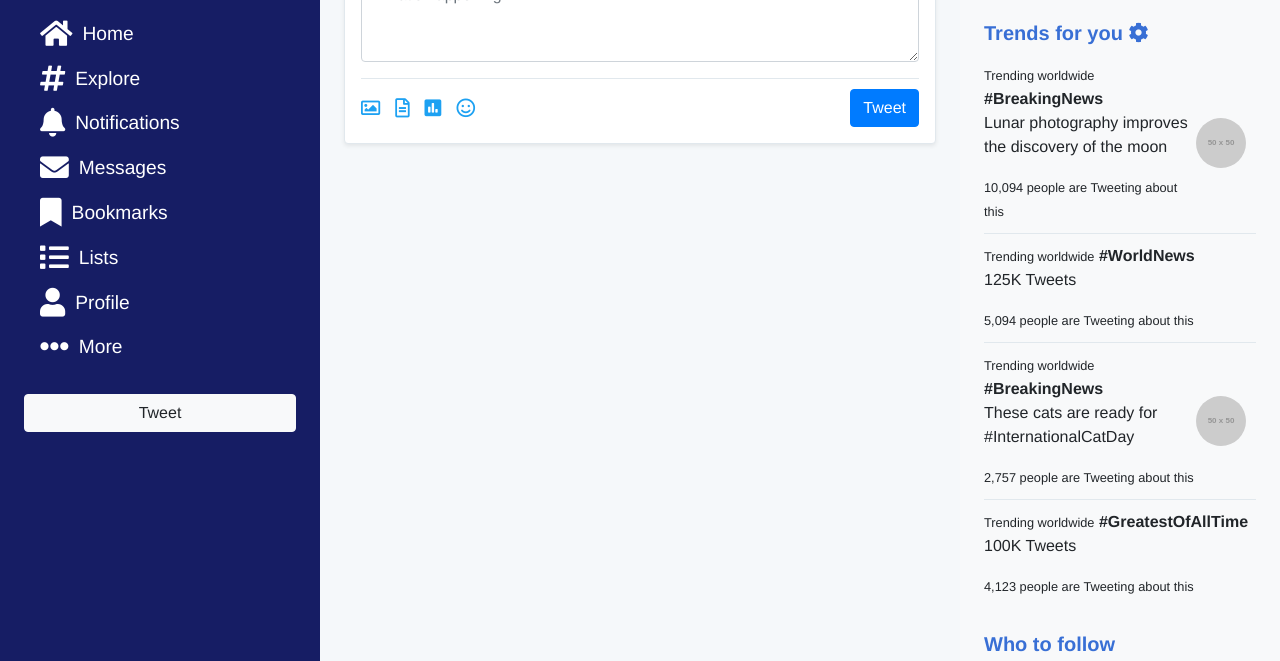
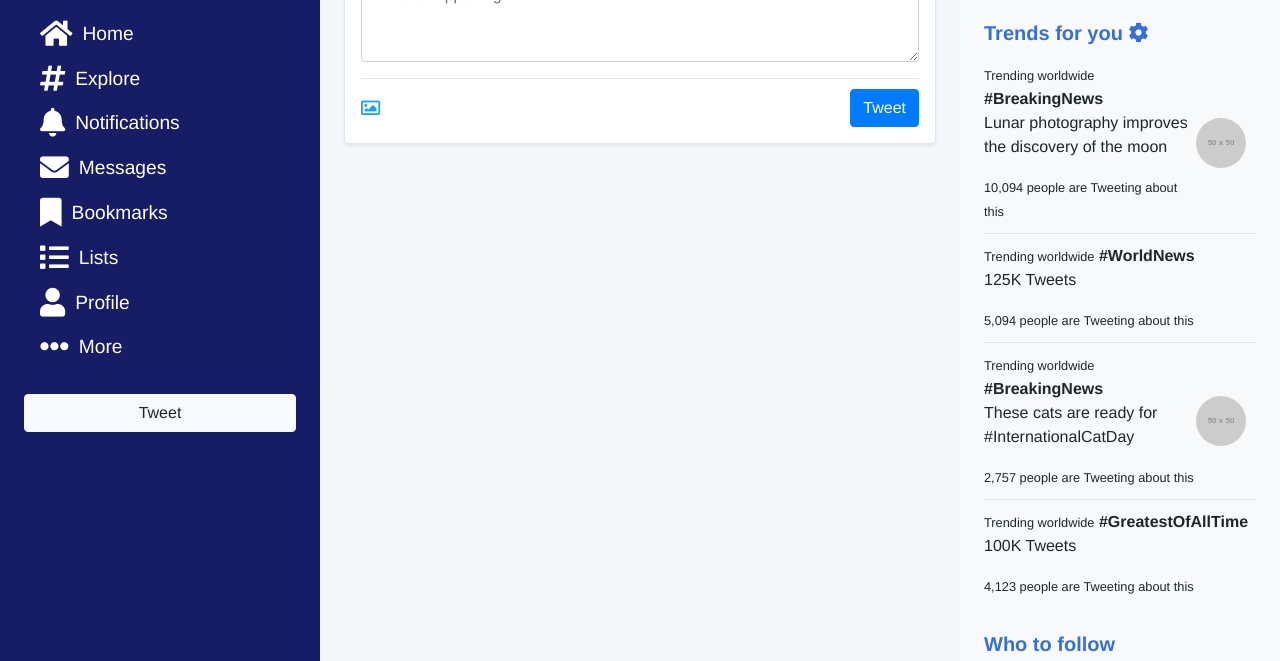
Before and after one commit to DeweyAdkins/CheapTwitter, a plain HTML site: page index.html in a window 1280 px wide. Shown: the part 65-726 px from the top of the page. Drawn offline with nearby package versions, Linux system fonts and the light colour scheme; placeholder pictures from the web are drawn by us; a script that the page names is missing.

Commit message:
removed icons

```diff
--- a/index.html
+++ b/index.html
@@ -39,9 +39,6 @@
                         <div class="tweet-options d-flex align-items-center">
                             <i class="far fa-image" id="imageButton"></i>
                             <input type="file" id="imageUpload" style="display: none;" accept="image/*">
-                            <i class="far fa-file-alt"></i>
-                            <i class="fas fa-poll"></i>
-                            <i class="far fa-smile" id="emojiPickerButton"></i>
                             <button type="submit" class="btn btn-primary ml-auto">Tweet</button>
                         </div>
                     </form>
```
